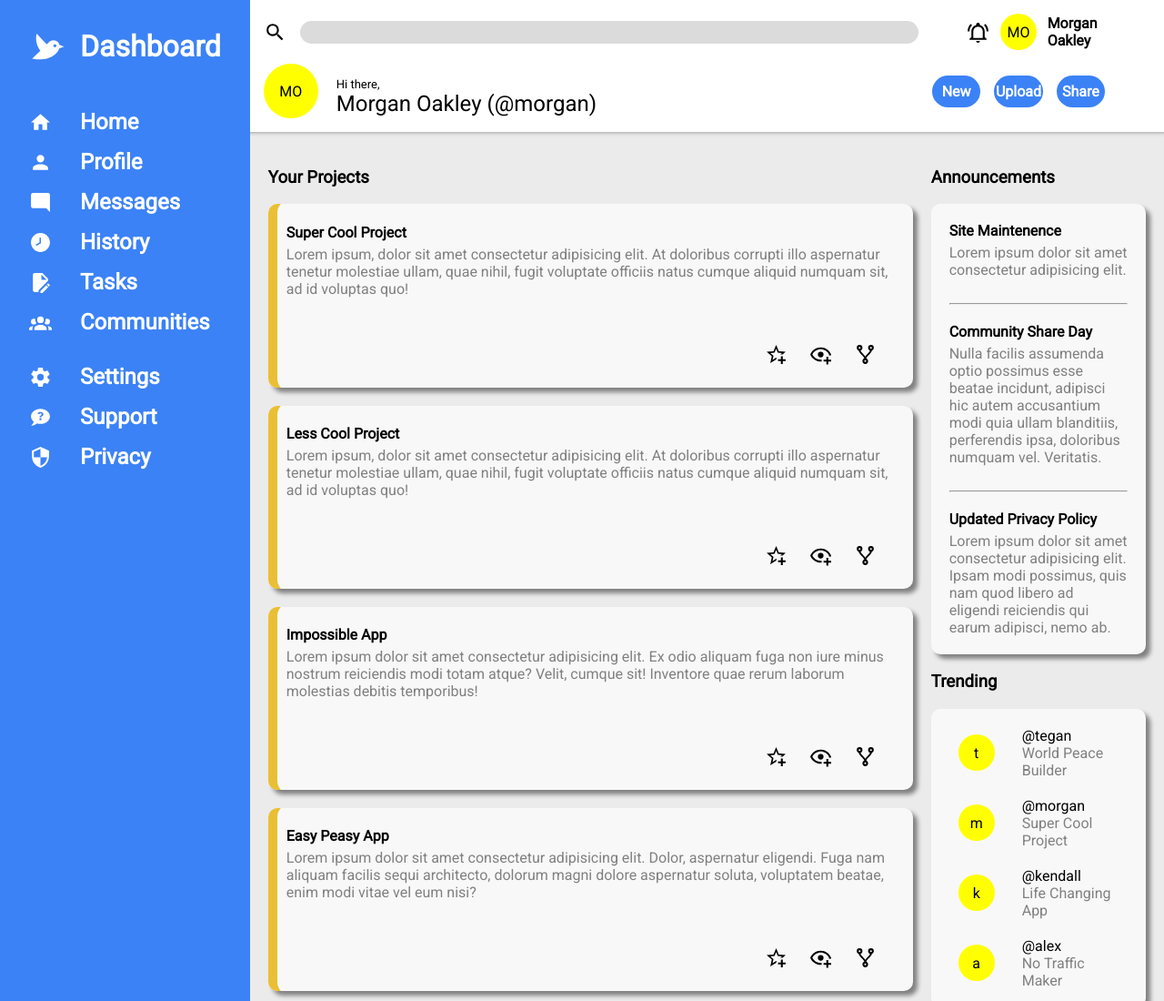
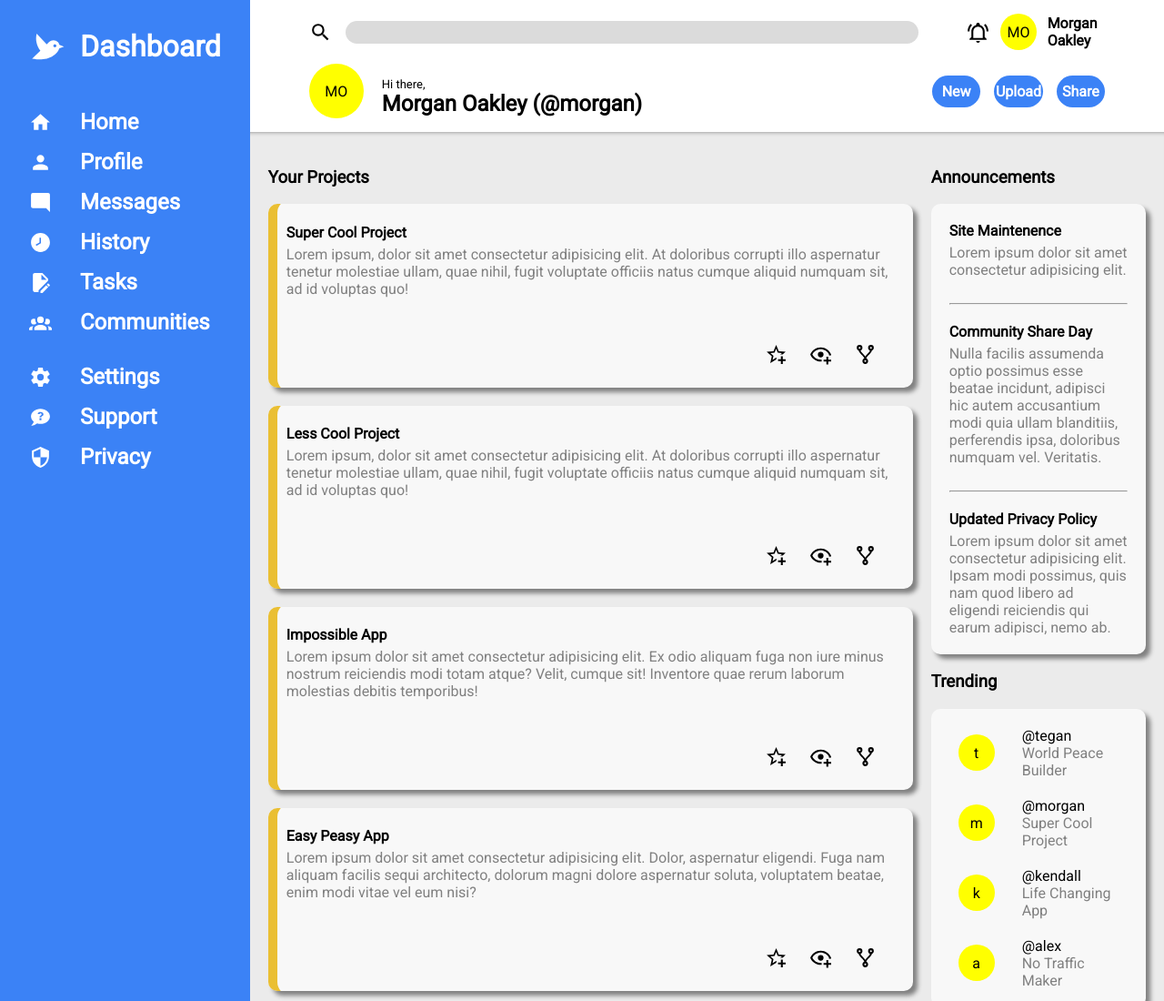
Before and after one commit to DayanWalter/TOP-admin-dashboard, a plain HTML site: page index.html in a window 1280 px wide. Shown: the top 1100 px of the page at 91% size. Drawn offline with Linux system fonts and the light colour scheme.

Commit message:
Added margin and ordered css

```diff
--- a/styles.css
+++ b/styles.css
@@ -2,11 +2,11 @@ body, html {
     height: 100%;
     margin: 0;
     font-family: 'Roboto', sans-serif;
-  }
-  a{
+}
+a{
     text-decoration: none;
     color: white;
-  }
+}
 .container{
     height: 100%;
     box-sizing: border-box;
@@ -20,7 +20,6 @@ body, html {
     grid-area: sidebar;
     background-color: #3b82f6
 }
-
 svg{
     width: 25px;
     fill: white;
@@ -35,7 +34,6 @@ li{
 .headline-svg{
     width: 40px;
 }
-
 .sidebar ul{
     display: grid;
     grid-template-columns: 1fr 8fr;
@@ -58,6 +56,7 @@ li{
     display: grid;
     grid-template-columns: 25px 1fr;
     gap: 15px;
+    margin-left: 50px;
 }
 .top-left svg{
     fill: black;
@@ -93,7 +92,7 @@ li{
     display: grid;
     place-items: center;
 }
-.name-tr{
+.name-tr, .name-bl{
     font-weight:bold;
 }
 .bottom-left{
@@ -102,6 +101,7 @@ li{
     [row1-start] "picture greeting" 1fr [row1-end]
     [row2-start] "picture name" 1fr [row2-end]
     / 80px 1fr;
+    margin-left: 50px;
 }
 .profile-picture-bl{
     grid-area: picture;
@@ -138,7 +138,6 @@ li{
     color: white;
     font-weight: bold;
 }
-
 .main{
     grid-area: main;
     background-color: rgb(235, 235, 235);
@@ -148,7 +147,6 @@ li{
     padding: 20px;
     box-shadow: inset 0px 5px 5px -5px grey;
 }
-
 .cards-container{
     display: grid;
     grid-template-columns: repeat(auto-fit, minmax(400px, 1fr));
@@ -175,7 +173,6 @@ li{
 .card > span, .undertext, .card-rs-top > span{
     color: grey;
 }
-
 .block-rs-top,.block-rs-bottom{
     background-color:rgb(248, 248, 248) ;
     padding: 20px;
@@ -187,7 +184,7 @@ li{
     grid-template-columns: 60px 1fr;
     align-items: center;
     gap: 20px;
- }
+}
 h4{
     margin-bottom: 5px;
 }
```
